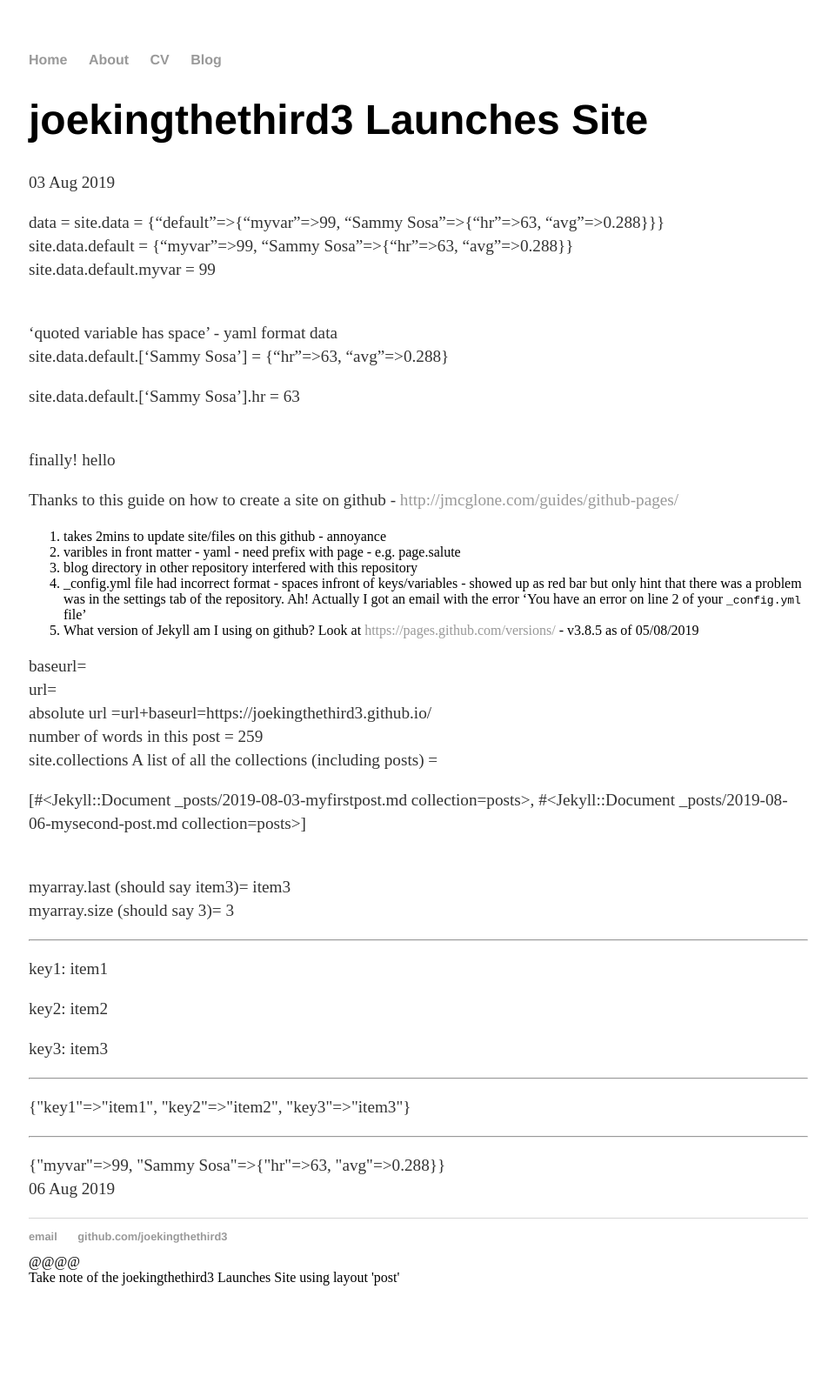
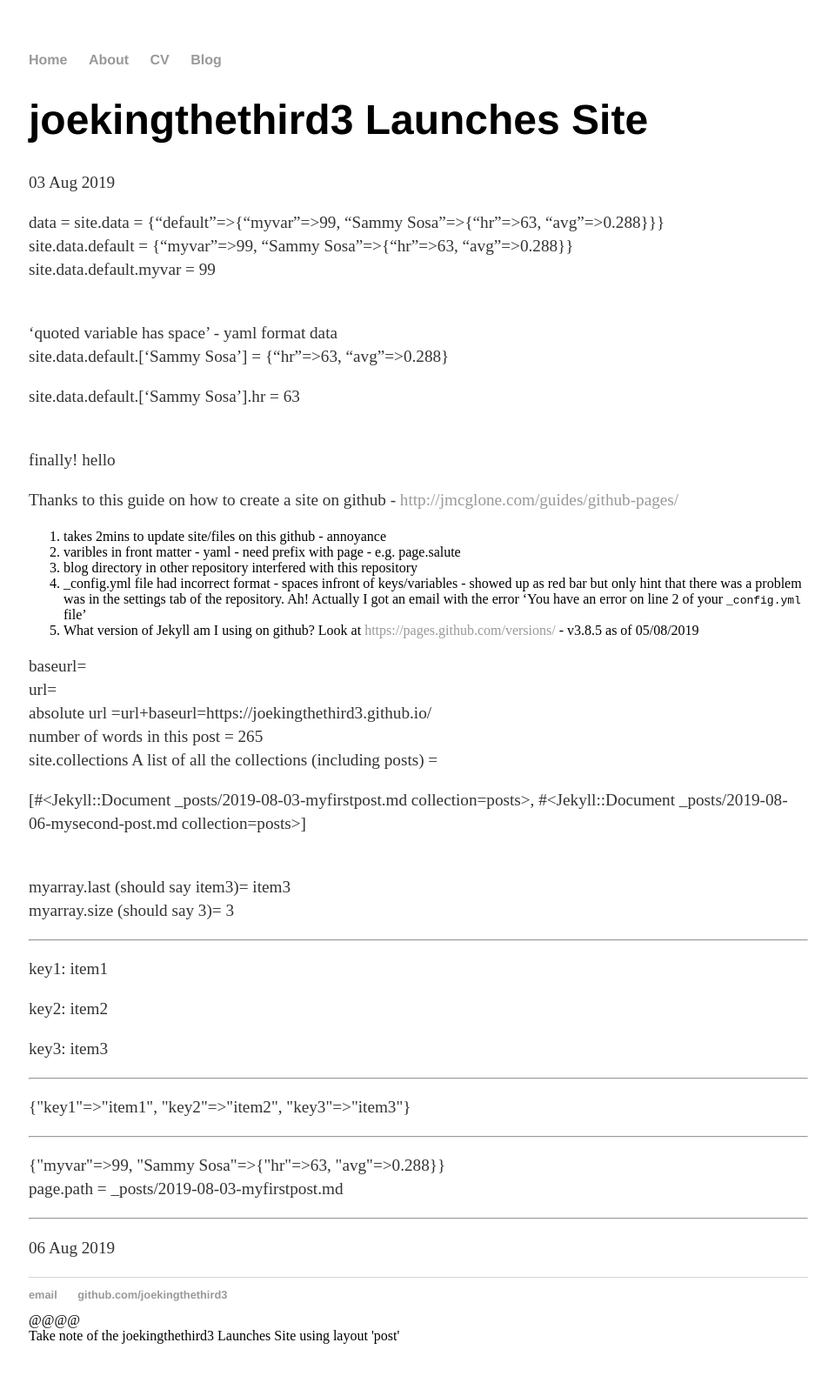
Before and after one commit to joekingTheThird3/joekingTheThird3.github.io, a Jekyll site: the page built from _posts/2019-08-03-myfirstpost.md, in a window 1280 px wide. Shown: the whole page at 87% size, without its empty margins (159-1119 px from the left). Built offline with Jekyll 4.4.1, drawn with Linux system fonts in a browser that asks for light colours; before the commit the page ends 1538 px from its top, so only the background shows below that.

Commit message:
Update 2019-08-03-myfirstpost.md

```diff
--- a/_posts/2019-08-03-myfirstpost.md
+++ b/_posts/2019-08-03-myfirstpost.md
@@ -65,4 +65,6 @@ myarray.size (should say 3)= {{page.myarray.size}}
 <hr>
 {{  site.data.default | inspect }}
 <br>
+page.path = {{ page.path }}
+<hr>
 {{ site.time | date_to_string }}
```
